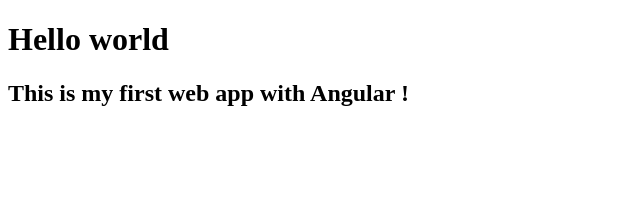
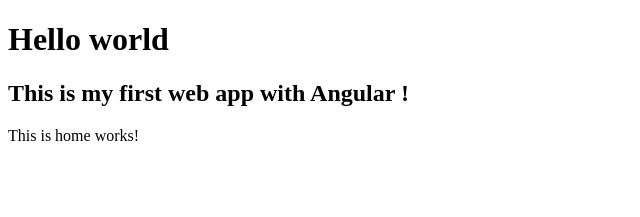
Before and after one commit to 20-8-21-1-14/Learn_Angular, an Angular app: page / in a window 1280 px wide. Shown: the top 217 px of the page, without its empty margins (0-640 px from the left). Built offline with nearby package versions, Linux system fonts and the light colour scheme.

Commit message:
Home created

```diff
--- a/src/app/app.component.html
+++ b/src/app/app.component.html
@@ -1,2 +1,4 @@
 <h1>Hello world</h1>
 <h2>This is my first web app with Angular !</h2>
+
+<app-home></app-home>
--- a/src/app/app.module.ts
+++ b/src/app/app.module.ts
@@ -2,10 +2,12 @@
 import { BrowserModule } from '@angular/platform-browser';
 
 import { AppComponent } from './app.component';
+import { HomeComponent } from './home/home.component';
 
 @NgModule({
   declarations: [
-    AppComponent
+    AppComponent,
+    HomeComponent
   ],
   imports: [
     BrowserModule
--- /dev/null
+++ b/src/app/home/home.component.html
@@ -0,0 +1 @@
+<p>This is home works!</p>
--- /dev/null
+++ b/src/app/home/home.component.ts
@@ -0,0 +1,15 @@
+import { Component, OnInit } from '@angular/core';
+
+@Component({
+  selector: 'app-home',
+  templateUrl: './home.component.html',
+  styleUrls: ['./home.component.css']
+})
+export class HomeComponent implements OnInit {
+
+  constructor() { }
+
+  ngOnInit(): void {
+  }
+
+}
```
Also changed, not shown: src/app/home/home.component.css (added), 1 other file (tests, documents, lock files or other folders).
